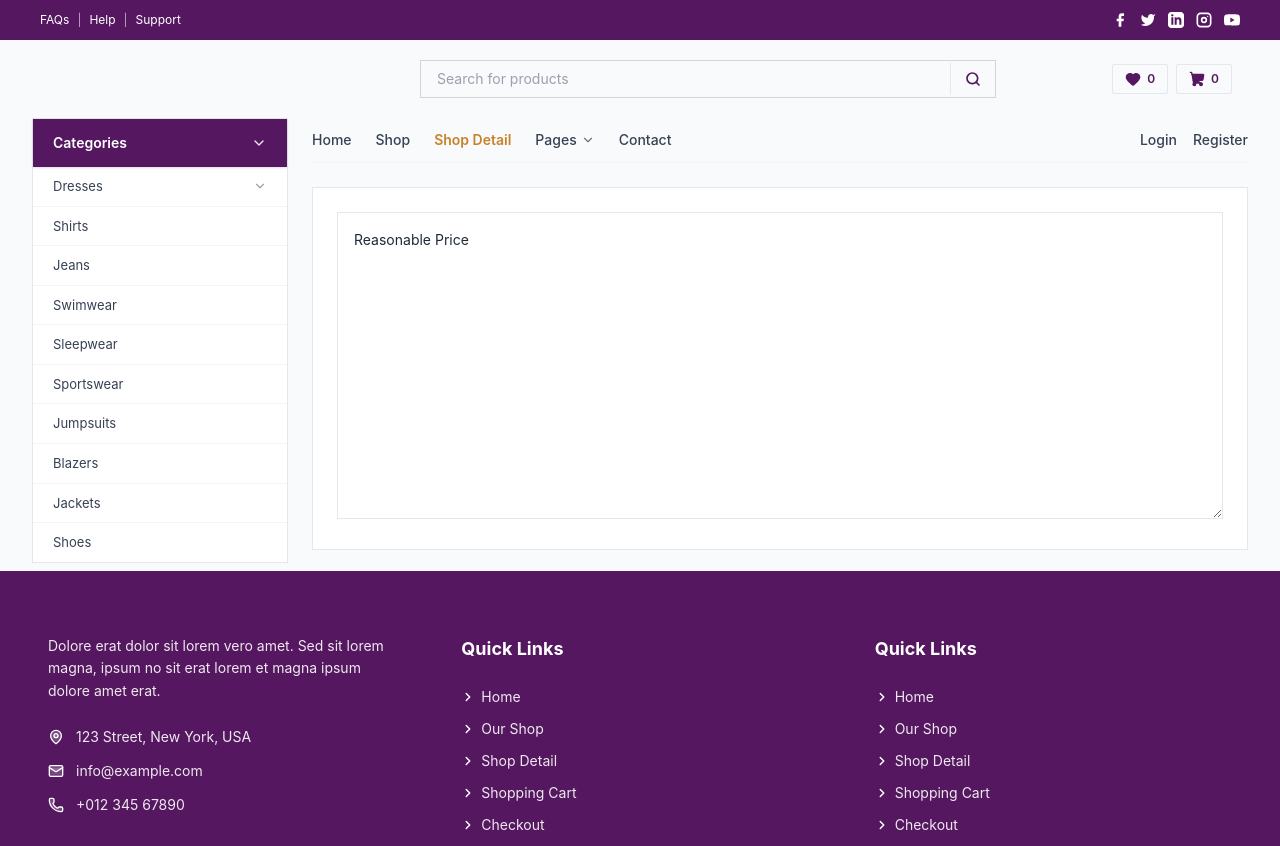
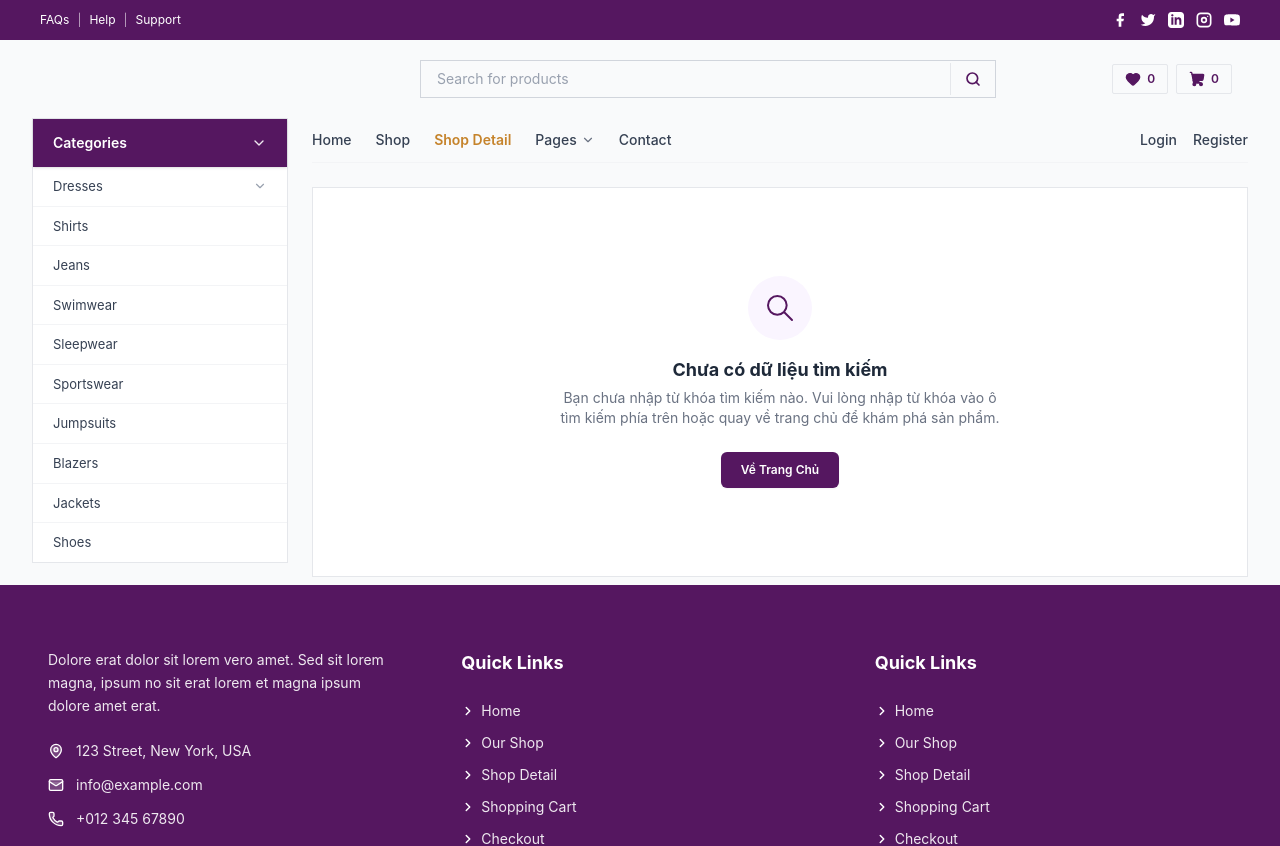
Before and after one commit to VuLeGiaHoa06/VuLeGiaHoa_BaiTest1, a React (Vite) app: page /detail in a window 1280 px wide. Shown: the top 846 px of the page. Built offline with nearby package versions, Linux system fonts and the light colour scheme; the HTML template or start-up script is replaced by a standard one.

Commit message:
update feature

```diff
--- a/src/controllers/useAppController.tsx
+++ b/src/controllers/useAppController.tsx
@@ -9,6 +9,7 @@ interface AppContextType {
   cartCount: number;
   setCartCount: React.Dispatch<React.SetStateAction<number>>;
   addToCart: (productId?: number) => void;
+  decrementCart: () => void;
   clearCart: () => void;
   searchQuery: string;
   setSearchQuery: (query: string) => void;
@@ -52,6 +53,10 @@ export const AppProvider: React.FC<{ children: ReactNode }> = ({ children }) =>
     setCartCount((prev) => prev + 1);
   };
 
+  const decrementCart = () => {
+    setCartCount((prev) => Math.max(0, prev - 1));
+  };
+
   const clearCart = () => {
     setCartCount(0);
   };
@@ -67,6 +72,7 @@ export const AppProvider: React.FC<{ children: ReactNode }> = ({ children }) =>
         cartCount,
         setCartCount,
         addToCart,
+        decrementCart,
         clearCart,
         searchQuery,
         setSearchQuery,
--- a/src/views/components/hero/HeroHeaderSearch.tsx
+++ b/src/views/components/hero/HeroHeaderSearch.tsx
@@ -1,33 +1,79 @@
-import React from "react";
-import { Search, Heart, ShoppingCart } from "lucide-react";
+import React, { useState, useRef, useEffect } from "react";
+import { Search, Heart, ShoppingCart, Plus, Minus, Trash2, X } from "lucide-react";
 import { useAppController } from "../../../controllers/useAppController";
 import { useNavigate } from "react-router-dom";
 
 export const HeroHeaderSearch: React.FC = () => {
-  const { cartCount, searchQuery, setSearchQuery, handleSearchSubmit } =
-    useAppController();
+  const {
+    cartCount,
+    setCartCount,
+    addToCart,
+    decrementCart,
+    clearCart,
+    searchQuery,
+    setSearchQuery,
+    handleSearchSubmit,
+  } = useAppController();
   const navigate = useNavigate();
 
+  const [errorMessage, setErrorMessage] = useState<string>("");
+  const [isCartOpen, setIsCartOpen] = useState<boolean>(false);
+  const cartRef = useRef<HTMLDivElement>(null);
+
+  // Đóng mini-cart khi click ra ngoài
+  useEffect(() => {
+    const handleClickOutside = (event: MouseEvent) => {
+      if (cartRef.current && !cartRef.current.contains(event.target as Node)) {
+        setIsCartOpen(false);
+      }
+    };
+    if (isCartOpen) {
+      document.addEventListener("mousedown", handleClickOutside);
+    }
+    return () => {
+      document.removeEventListener("mousedown", handleClickOutside);
+    };
+  }, [isCartOpen]);
+
+  // Xử lý tìm kiếm (cả bấm nút search hoặc nhấn Enter)
   const onSearch = (e: React.FormEvent) => {
     e.preventDefault();
-    if (searchQuery.trim()) {
-      handleSearchSubmit(searchQuery);
+    const trimmed = searchQuery.trim();
+
+    if (!trimmed) {
+      setErrorMessage("Vui lòng nhập từ khóa tìm kiếm!");
+      return;
+    }
+
+    setErrorMessage("");
+    handleSearchSubmit(trimmed);
     navigate("/detail");
-    }
   };
 
   return (
     <div className="flex flex-col md:flex-row items-center justify-between gap-4 py-3 px-2 sm:px-4">
       <div className="hidden lg:block w-64 shrink-0"></div>
 
+      {/* Form tìm kiếm hỗ trợ Enter và nút Search, có validation */}
+      <div className="flex-1 max-w-xl w-full flex flex-col">
         <form
           onSubmit={onSearch}
-        className="flex-1 max-w-xl w-full flex items-center border border-gray-300"
+          className={`w-full flex items-center border transition-colors ${
+            errorMessage ? "border-red-500" : "border-gray-300 focus-within:border-[#551760]"
+          }`}
         >
           <input
             type="text"
             value={searchQuery}
-          onChange={(e) => setSearchQuery(e.target.value)}
+            onChange={(e) => {
+              setSearchQuery(e.target.value);
+              if (errorMessage) setErrorMessage("");
+            }}
+            onKeyDown={(e) => {
+              if (e.key === "Enter") {
+                onSearch(e);
+              }
+            }}
             placeholder="Search for products"
             className="flex-1 px-4 py-2 text-sm text-gray-700 outline-none placeholder:text-gray-400"
           />
@@ -39,15 +85,90 @@ export const HeroHeaderSearch: React.FC = () => {
             <Search className="w-4 h-4 stroke-[2.5]" />
           </button>
         </form>
+        {errorMessage && (
+          <span className="text-xs text-red-500 mt-1 pl-1 font-medium animate-pulse">
+            {errorMessage}
+          </span>
+        )}
+      </div>
 
-      <div className="flex items-center gap-2 text-xs font-semibold text-[#551760]">
-        <div className="flex items-center gap-1.5 border border-gray-200 px-3 py-1.5 rounded-xs cursor-pointer hover:bg-gray-50">
+      {/* Action icons: Yêu thích và Giỏ hàng (Mini-cart popup) */}
+      <div className="flex items-center gap-2 text-xs font-semibold text-[#551760] relative">
+        <div className="flex items-center gap-1.5 border border-gray-200 px-3 py-1.5 rounded-xs cursor-pointer hover:bg-gray-50 transition-colors">
           <Heart className="w-4 h-4 text-[#551760] fill-[#551760]" />
           <span>0</span>
         </div>
-        <div className="flex items-center gap-1.5 border border-gray-200 px-3 py-1.5 rounded-xs cursor-pointer hover:bg-gray-50">
+
+        {/* Cart Icon & Mini-cart popup */}
+        <div ref={cartRef} className="relative">
+          <button
+            type="button"
+            onClick={() => setIsCartOpen((prev) => !prev)}
+            className="flex items-center gap-1.5 border border-gray-200 px-3 py-1.5 rounded-xs cursor-pointer hover:bg-gray-50 transition-colors"
+            aria-label="View Cart"
+          >
             <ShoppingCart className="w-4 h-4 text-[#551760] fill-[#551760]" />
             <span>{cartCount}</span>
+          </button>
+
+          {/* Mini-cart Dropdown */}
+          {isCartOpen && (
+            <div className="absolute right-0 top-full mt-2 w-72 sm:w-80 bg-white border border-gray-200 rounded-md shadow-xl z-50 p-4 animate-in fade-in slide-in-from-top-2 duration-200">
+              <div className="flex items-center justify-between pb-3 border-b border-gray-100">
+                <span className="font-bold text-gray-900 text-sm">
+                  Giỏ hàng ({cartCount})
+                </span>
+                <button
+                  onClick={() => setIsCartOpen(false)}
+                  className="text-gray-400 hover:text-gray-600 cursor-pointer"
+                >
+                  <X className="w-4 h-4" />
+                </button>
+              </div>
+
+              {cartCount === 0 ? (
+                <div className="py-6 text-center text-gray-400 text-xs">
+                  <ShoppingCart className="w-8 h-8 mx-auto mb-2 opacity-40" />
+                  Giỏ hàng của bạn đang trống
+                </div>
+              ) : (
+                <div className="py-4 space-y-4">
+                  <div className="flex items-center justify-between bg-gray-50 p-3 rounded">
+                    <span className="text-xs text-gray-700">Tổng sản phẩm:</span>
+                    <div className="flex items-center gap-2">
+                      <button
+                        onClick={decrementCart}
+                        aria-label="Giảm số lượng"
+                        className="w-6 h-6 rounded bg-white border border-gray-300 flex items-center justify-center hover:bg-gray-100 text-gray-700 cursor-pointer"
+                      >
+                        <Minus className="w-3 h-3" />
+                      </button>
+                      <span className="font-bold text-sm w-6 text-center text-gray-900">
+                        {cartCount}
+                      </span>
+                      <button
+                        onClick={() => addToCart()}
+                        aria-label="Tăng số lượng"
+                        className="w-6 h-6 rounded bg-white border border-gray-300 flex items-center justify-center hover:bg-gray-100 text-gray-700 cursor-pointer"
+                      >
+                        <Plus className="w-3 h-3" />
+                      </button>
+                    </div>
+                  </div>
+
+                  <div className="flex gap-2 pt-2">
+                    <button
+                      onClick={clearCart}
+                      className="flex-1 py-1.5 px-3 border border-red-200 text-red-600 hover:bg-red-50 text-xs rounded transition-colors flex items-center justify-center gap-1 cursor-pointer"
+                    >
+                      <Trash2 className="w-3.5 h-3.5" />
+                      Xóa giỏ hàng
+                    </button>
+                  </div>
+                </div>
+              )}
+            </div>
+          )}
         </div>
       </div>
     </div>
--- a/src/views/pages/DetailPage.tsx
+++ b/src/views/pages/DetailPage.tsx
@@ -4,14 +4,10 @@ import { HeroHeaderSearch, HeroNavBar, CategorySidebar } from "../components/her
 
 export const DetailPage: React.FC = () => {
   const { submittedSearchText } = useAppController();
-  const [content, setContent] = useState<string>(
-    submittedSearchText || "Reasonable Price"
-  );
+  const [content, setContent] = useState<string>(submittedSearchText || "");
 
   useEffect(() => {
-    if (submittedSearchText) {
-      setContent(submittedSearchText);
-    }
+    setContent(submittedSearchText || "");
   }, [submittedSearchText]);
 
   return (
@@ -25,14 +21,57 @@ export const DetailPage: React.FC = () => {
           <div className="flex-1 w-full flex flex-col gap-6">
             <HeroNavBar />
 
-            <div className="w-full bg-white border border-gray-200 p-6">
-              <textarea
-                value={content}
-                onChange={(e) => setContent(e.target.value)}
-                rows={12}
-                className="w-full p-4 border border-gray-200 text-sm text-gray-800 outline-none resize-y focus:border-gray-400 font-sans leading-relaxed"
-                placeholder="Reasonable Price"
-              />
+            <div className="w-full bg-white border border-gray-200 p-6 min-h-[350px]">
+              {submittedSearchText && submittedSearchText.trim() ? (
+                <div className="space-y-4">
+                  <div className="flex items-center justify-between pb-3 border-b border-gray-100">
+                    <p className="text-sm text-gray-500">
+                      Kết quả tìm kiếm cho:{" "}
+                      <span className="font-semibold text-gray-900">
+                        "{submittedSearchText}"
+                      </span>
+                    </p>
+                  </div>
+                  <textarea
+                    value={content}
+                    onChange={(e) => setContent(e.target.value)}
+                    rows={12}
+                    className="w-full p-4 border border-gray-200 text-sm text-gray-800 outline-none resize-y focus:border-gray-400 font-sans leading-relaxed rounded-xs"
+                    placeholder="Nhập nội dung ghi chú / chi tiết..."
+                  />
+                </div>
+              ) : (
+                /* Trạng thái rỗng (Empty State) khi chưa search gì */
+                <div className="flex flex-col items-center justify-center py-16 px-4 text-center">
+                  <div className="w-16 h-16 rounded-full bg-purple-50 flex items-center justify-center mb-4 text-[#551760]">
+                    <svg
+                      className="w-8 h-8"
+                      fill="none"
+                      stroke="currentColor"
+                      viewBox="0 0 24 24"
+                    >
+                      <path
+                        strokeLinecap="round"
+                        strokeLinejoin="round"
+                        strokeWidth="1.5"
+                        d="M21 21l-6-6m2-5a7 7 0 11-14 0 7 7 0 0114 0z"
+                      />
+                    </svg>
+                  </div>
+                  <h3 className="text-lg font-bold text-gray-800 mb-1">
+                    Chưa có dữ liệu tìm kiếm
+                  </h3>
+                  <p className="text-sm text-gray-500 max-w-md mb-6">
+                    Bạn chưa nhập từ khóa tìm kiếm nào. Vui lòng nhập từ khóa vào ô tìm kiếm phía trên hoặc quay về trang chủ để khám phá sản phẩm.
+                  </p>
+                  <a
+                    href="/"
+                    className="inline-flex items-center px-5 py-2.5 bg-[#551760] text-white text-xs font-semibold rounded-md shadow-xs hover:bg-[#43124c] transition-colors"
+                  >
+                    Về Trang Chủ
+                  </a>
+                </div>
+              )}
             </div>
           </div>
         </div>
```
Lines whose indentation alone changed are shown as unchanged.
